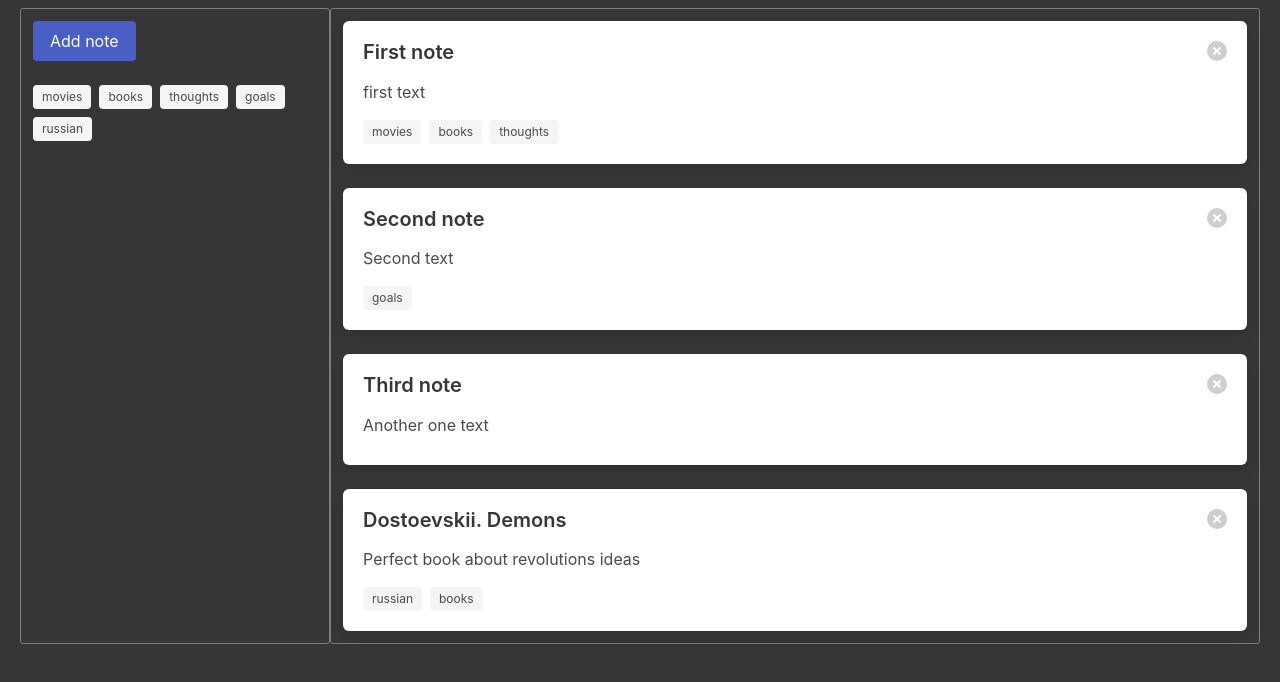
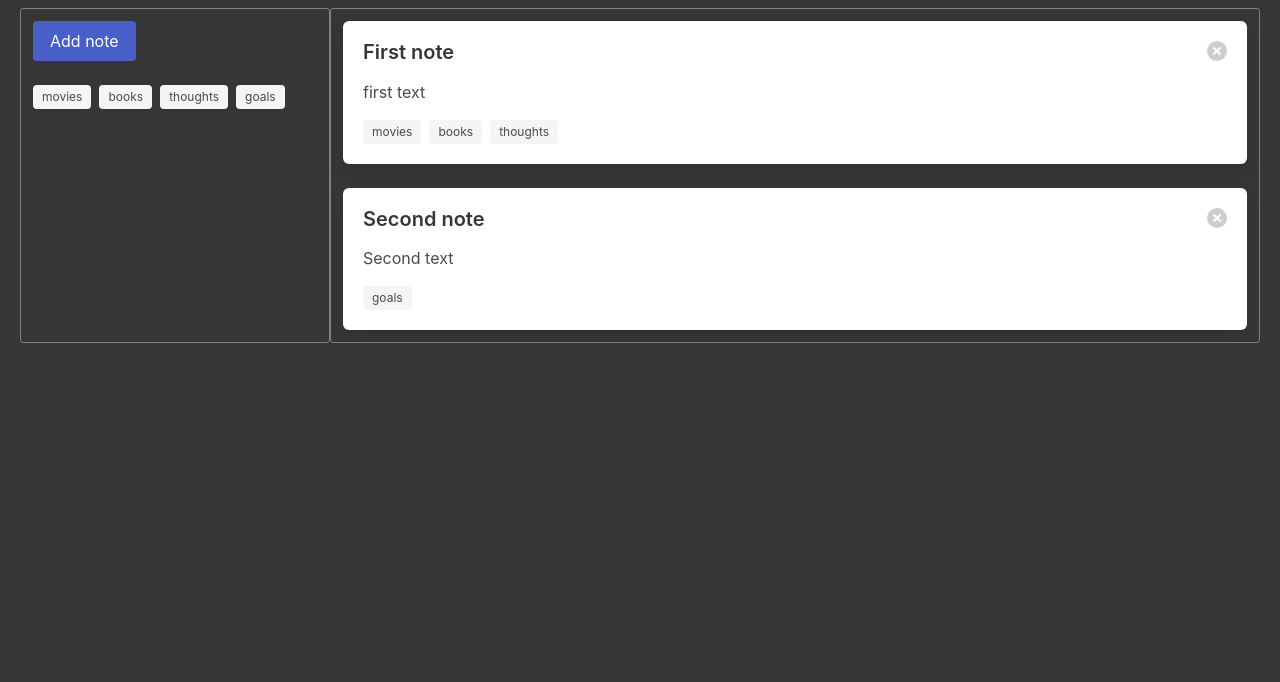
Before and after one commit to Grione/notesSPA, a React (Create React App) app: page / in a window 1280 px wide. Shown: the top 682 px of the page. Built offline with nearby package versions, Linux system fonts and the light colour scheme.

Commit message:
change filter notes function

```diff
--- a/src/App.js
+++ b/src/App.js
@@ -33,8 +33,7 @@ const App = () => {
 		}
 	]);
 
-	const state = useSelector((state) => state);
-  console.log(state);
+	const state = useSelector((state) => state.notes);
 
 	const [ showAddNote, setShowAddNote ] = useState(false);
 	const [ tags, setTags ] = useState([]);
@@ -72,7 +71,7 @@ const App = () => {
 		setTags(!tags.includes(value) && checked ? [ ...tags, value ] : tags.filter((n) => n !== value));
 	};
 
-	const filteredNotes = notes.filter((note) => {
+	const filteredNotes = state.filter((note) => {
 		return !tags.length || tags.find((item) => note.tags.includes(item));
 	});
 
@@ -82,7 +81,7 @@ const App = () => {
 				<div className="columns has-text-light">
 					<div className="column has-background-dark">
 						<AddNoteButton onAdd={() => setShowAddNote(!showAddNote)} isDisabled={showAddNote} />
-						<TagsList tags={getAllTags(notes)} onSort={sortNotes} />
+						<TagsList tags={getAllTags(state)} onSort={sortNotes} />
 					</div>
 					<div className="column has-background-dark is-three-quarters">
 						{showAddNote ? <AddNote onAdd={addNote} onHide={() => setShowAddNote(false)} /> : ''}
```
